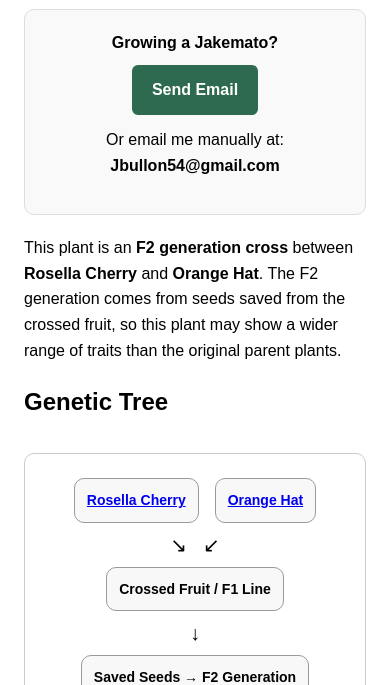
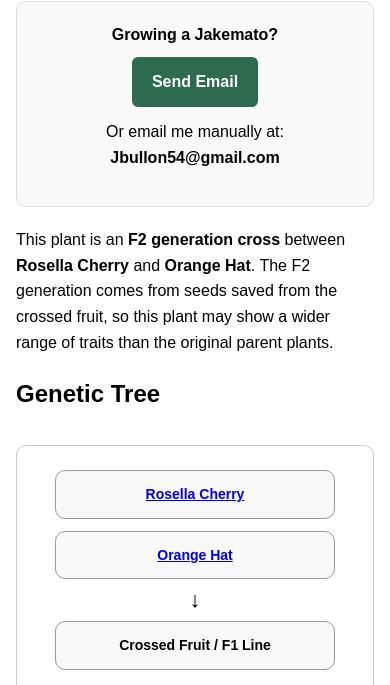
Before and after one commit to jbullon/jakemato-site, a plain HTML site: page plants/F2/index.html in a window 390 px wide. Shown: the part 159-844 px from the top of the page. Drawn offline with Linux system fonts and the light colour scheme.

Commit message:
Update index.html

```diff
--- a/plants/F2/index.html
+++ b/plants/F2/index.html
@@ -12,6 +12,7 @@
       margin: auto;
       padding: 24px;
       line-height: 1.6;
+      overflow-x: hidden;
     }
 
     h1, h2, h3 {
@@ -64,7 +65,7 @@
       padding: 20px;
       border: 1px solid #ccc;
       border-radius: 10px;
-      overflow-x: hidden;
+      overflow: hidden;
     }
 
     .tree-wrap {
@@ -77,6 +78,7 @@
       gap: 80px;
       margin: 12px 0;
       align-items: center;
+      flex-wrap: nowrap;
     }
 
     .tree-box {
@@ -86,6 +88,7 @@
       min-width: 180px;
       background: #f8f8f8;
       font-weight: bold;
+      box-sizing: border-box;
     }
 
     .tree-line {
@@ -98,27 +101,36 @@
       margin-top: 24px;
     }
 
-    /* ✅ MOBILE OPTIMIZATION */
     @media (max-width: 600px) {
+      body {
+        padding: 16px;
+      }
+
+      .tree {
+        padding: 14px;
+      }
 
       .tree-row {
-        gap: 16px;
+        flex-direction: column;
+        gap: 12px;
+        margin: 10px 0;
       }
 
       .tree-box {
-        min-width: auto;
-        padding: 10px 12px;
+        min-width: 0;
+        width: 100%;
+        max-width: 280px;
+        padding: 12px 14px;
         font-size: 14px;
       }
 
       .tree-line {
-        font-size: 20px;
+        font-size: 22px;
       }
 
-      .tree {
-        padding: 12px;
+      .parent-grid {
+        grid-template-columns: 1fr;
       }
-
     }
   </style>
 </head>
@@ -168,8 +180,7 @@
       </div>
 
       <div class="tree-row">
-        <div class="tree-line">↘</div>
-        <div class="tree-line">↙</div>
+        <div class="tree-line">↓</div>
       </div>
 
       <div class="tree-row">
```
